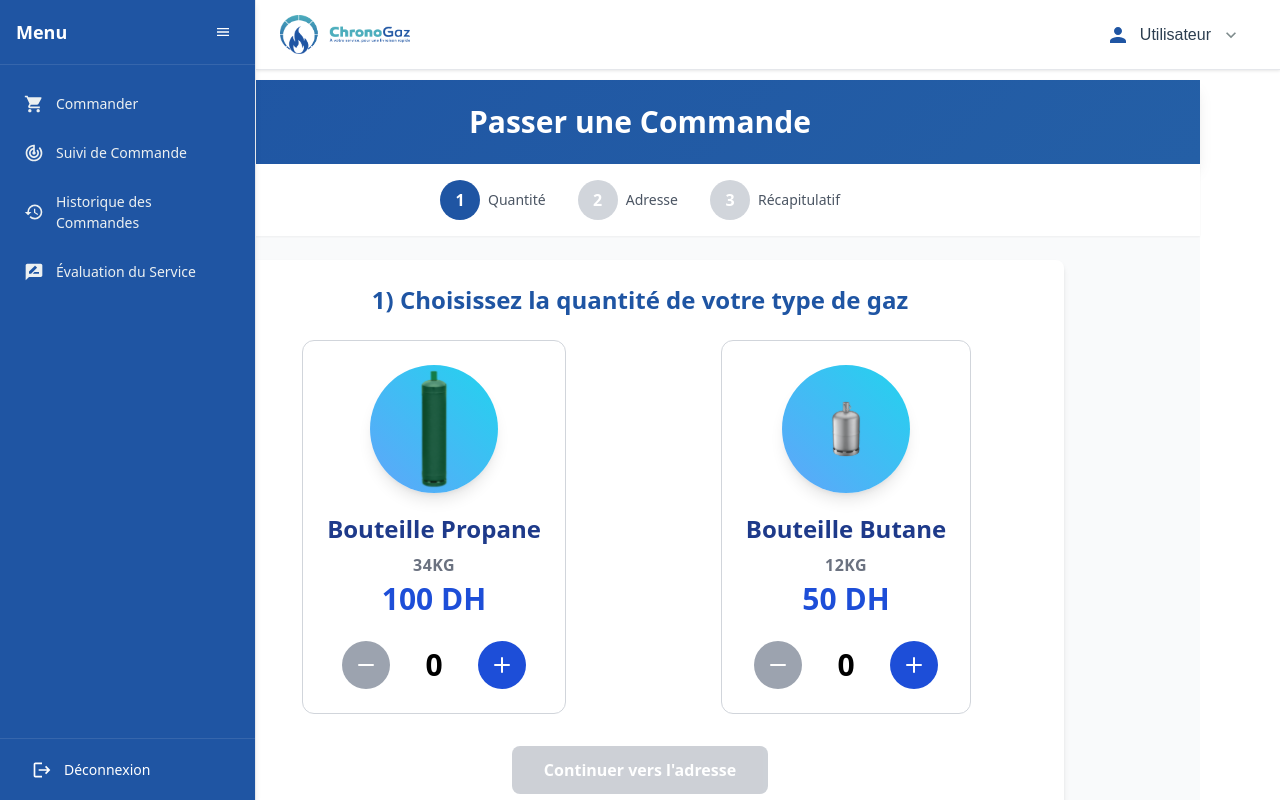
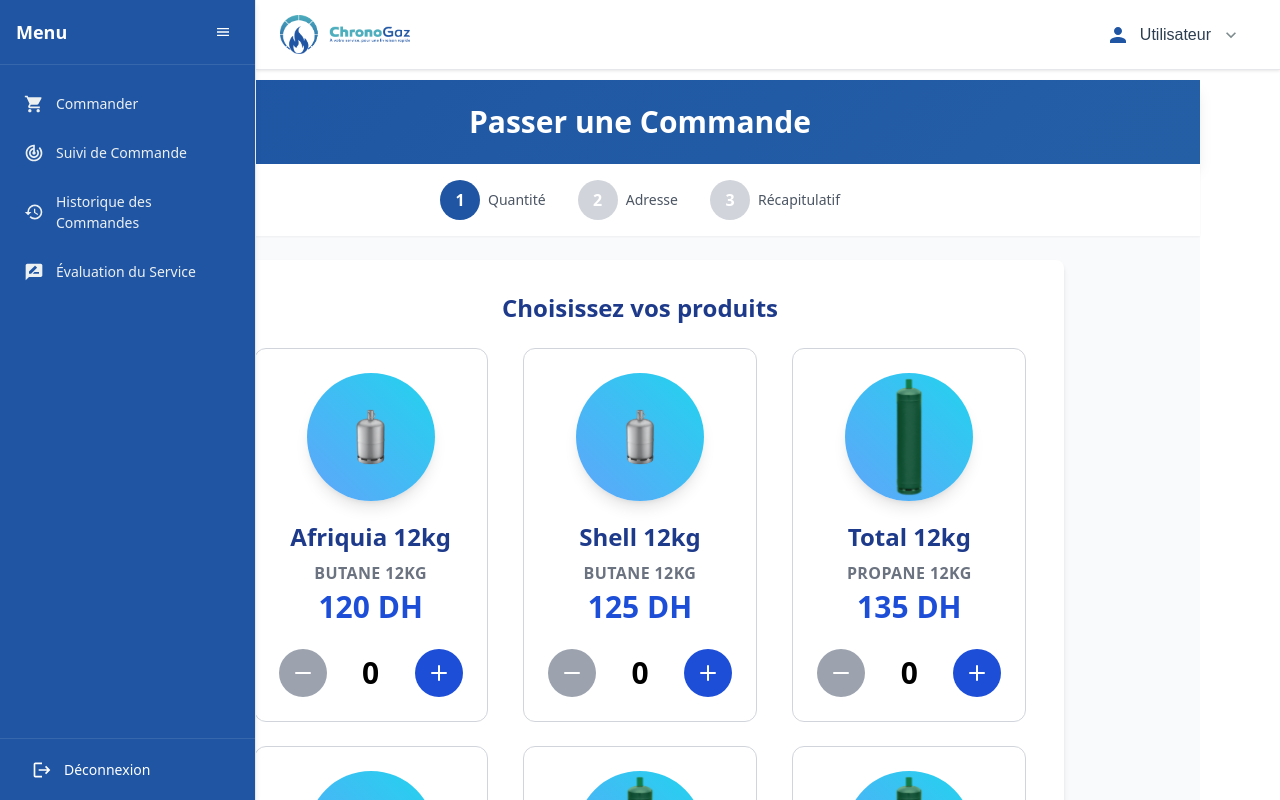
Before and after one commit to ayamte/ChronoGaz_app, a React (Create React App) app in the folder client/: page /Command in a window 1280 px wide. Shown: the top 800 px of the page. Built offline with nearby package versions, Linux system fonts and the light colour scheme.

Commit message:
Des modifications selon remarques

```diff
--- a/client/src/components/CommandPage/AddressStep.jsx
+++ b/client/src/components/CommandPage/AddressStep.jsx
@@ -12,6 +12,8 @@ const AddressStep = ({
   onNext,
   canProceed
 }) => {
+
+
   return (
     <div className="bg-white rounded-lg shadow-md p-6">
       <h2 className="text-2xl font-bold mb-6 text-center" style={{color: '#1F55A3'}}>
--- a/client/src/components/CommandPage/GasCard.jsx
+++ b/client/src/components/CommandPage/GasCard.jsx
@@ -2,7 +2,7 @@
 import React from 'react';
 import { ShoppingCart, Plus, Minus } from 'lucide-react';
 
-const GasCard = ({ title, weight, price, quantity, onQuantityChange, imageUrl }) => {
+const GasCard = ({ title, weight, price, quantity, onQuantityChange, imageUrl, productId }) => {
   return (
     <div className="border border-gray-300 rounded-xl p-6 bg-white hover:shadow-xl transition-shadow duration-300 ease-in-out max-w-sm mx-auto">
       <div className="flex flex-col items-center">
@@ -13,14 +13,12 @@ const GasCard = ({ title, weight, price, quantity, onQuantityChange, imageUrl })
             className="max-h-full max-w-full object-cover rounded-full"
           />
         </div>
-
         <h3 className="text-2xl font-extrabold text-blue-900 mb-2">{title}</h3>
         <p className="text-gray-500 mb-1 uppercase tracking-wide font-semibold">{weight}</p>
         <p className="text-3xl font-extrabold text-blue-700 mb-6">{price} DH</p>
-
         <div className="flex items-center space-x-5">
           <button
-            onClick={() => onQuantityChange('decrement')}
+            onClick={() => onQuantityChange(productId, 'decrement')}
             disabled={quantity === 0}
             className={`w-12 h-12 rounded-full flex items-center justify-center text-white transition-opacity duration-200
               ${quantity === 0 ? 'bg-gray-400 cursor-not-allowed' : 'bg-blue-700 hover:bg-blue-800'}`}
@@ -28,11 +26,9 @@ const GasCard = ({ title, weight, price, quantity, onQuantityChange, imageUrl })
           >
             <Minus size={24} />
           </button>
-
           <span className="text-3xl font-bold w-12 text-center select-none">{quantity}</span>
-
           <button
-            onClick={() => onQuantityChange('increment')}
+            onClick={() => onQuantityChange(productId, 'increment')}
             className="w-12 h-12 rounded-full flex items-center justify-center bg-blue-700 text-white hover:bg-blue-800 transition-colors duration-200"
             aria-label="Incrémenter quantité"
           >
@@ -42,7 +38,7 @@ const GasCard = ({ title, weight, price, quantity, onQuantityChange, imageUrl })
       </div>
     </div>
   );
-
 };
 
+
 export default GasCard;
--- a/client/src/components/CommandPage/QuantityStep.jsx
+++ b/client/src/components/CommandPage/QuantityStep.jsx
@@ -1,55 +1,37 @@
 // components/QuantityStep.jsx
 import React from 'react';
 import GasCard from './GasCard';
-import butaButane from '../../../src/assets/svg/buta-gaz-butane.svg';
-import butaPropane from '../../../src/assets/svg/buta-gaz-propane.svg';
 
 
-const QuantityStep = ({
-  propaneQuantity,
-  butaneQuantity,
-  propanePrice,
-  butanePrice,
-  onQuantityChange,
-  onNext,
-  canProceed
-}) => {
+const QuantityStep = ({ products, quantities, prices, onQuantityChange, onNext, canProceed }) => {
   return (
-    <div className="bg-white rounded-lg shadow-md p-6">
-      <h2 className="text-2xl font-bold mb-6 text-center" style={{color: '#1F55A3'}}>
-        1) Choisissez la quantité de votre type de gaz
-      </h2>
+    <div className="bg-white rounded-lg shadow-md p-8">
+      <h2 className="text-2xl font-bold text-blue-900 mb-6 text-center">Choisissez vos produits</h2>
 
-      <div className="grid md:grid-cols-2 gap-6">
-        <GasCard
-          title="Bouteille Propane"
-          weight="34kg"
-          price={propanePrice}
-          quantity={propaneQuantity}
-          onQuantityChange={(operation) => onQuantityChange('propane', operation)}
-          imageUrl={butaPropane}
-        />
-
-        <GasCard
-          title="Bouteille Butane"
-          weight="12kg"
-          price={butanePrice}
-          quantity={butaneQuantity}
-          onQuantityChange={(operation) => onQuantityChange('butane', operation)}
-          imageUrl={butaButane}
-        />
+      <div className="grid grid-cols-1 md:grid-cols-2 lg:grid-cols-3 gap-6 mb-8">
+        {products.map(product => (
+          <GasCard
+            key={product.id}
+            productId={product.id}
+            title={`${product.marque} ${product.capacite}kg`}
+            weight={`${product.type_gaz} ${product.capacite}kg`}
+            price={prices[product.id]}
+            quantity={quantities[product.id] || 0}
+            onQuantityChange={onQuantityChange}
+            imageUrl={product.image_url}
+          />
+        ))}
       </div>
 
-      <div className="mt-8 text-center">
+      <div className="flex justify-center">
         <button
           onClick={onNext}
           disabled={!canProceed}
-          className={`px-8 py-3 rounded-lg font-bold text-white transition-all ${
+          className={`px-8 py-3 rounded-lg font-medium transition-colors ${
             canProceed
-              ? 'hover:opacity-80 cursor-pointer'
-              : 'opacity-50 cursor-not-allowed'
+              ? 'bg-blue-700 text-white hover:bg-blue-800'
+              : 'bg-gray-400 text-gray-600 cursor-not-allowed'
           }`}
-          style={{backgroundColor: canProceed ? '#1F55A3' : '#9ca3af'}}
         >
           Continuer vers l'adresse
         </button>
--- a/client/src/components/CommandPage/SummaryStep.jsx
+++ b/client/src/components/CommandPage/SummaryStep.jsx
@@ -2,109 +2,66 @@ import React from 'react';
 import { MapPin, Phone } from 'lucide-react';
 
 const SummaryStep = ({ orderData, onBack, onConfirm }) => {
-  const {
-    propaneQuantity,
-    butaneQuantity,
-    propanePrice,
-    butanePrice,
-    deliveryFee,
-    total,
-    useGPS,
-    address,
-    gpsLocation
-  } = orderData;
+  const { products, quantities, prices, deliveryFee, subtotal, total } = orderData;
 
   return (
-    <div className="bg-white rounded-lg shadow-md p-6">
-      <h2 className="text-2xl font-bold mb-6 text-center" style={{color: '#1F55A3'}}>
-        3) Récapitulatif de la commande
-      </h2>
+    <div className="bg-white rounded-lg shadow-md p-8">
+      <h2 className="text-2xl font-bold text-blue-900 mb-6 text-center">Résumé de la commande</h2>
 
-      <div className="space-y-4">
-        {/* Order Items */}
-        <div className="border-2 border-gray-200 rounded-lg p-4">
-          <h3 className="text-lg font-bold mb-4" style={{color: '#245FA6'}}>Articles commandés</h3>
-
-          {propaneQuantity > 0 && (
-            <div className="flex justify-between items-center py-2 border-b">
-              <div>
-                <span className="font-medium">Bouteille Propane 34kg</span>
-                <span className="text-gray-600 ml-2">x {propaneQuantity}</span>
-              </div>
+      <div className="space-y-6">
+        <div>
+          <h3 className="font-bold mb-4">Produits commandés:</h3>
+          {products.filter(product => quantities[product.id] > 0).map(product => (
+            <div key={product.id} className="flex justify-between items-center py-2 border-b">
+              <span>{product.marque} {product.capacite}kg ({product.type_gaz})</span>
               <div className="text-right">
-                <div className="font-bold">{propaneQuantity * propanePrice} DH</div>
-                <div className="text-sm text-gray-600">{propanePrice} DH/unité</div>
+                <span className="font-medium">
+                  {quantities[product.id]} × {prices[product.id]} DH = {quantities[product.id] * prices[product.id]} DH
+                </span>
               </div>
             </div>
-          )}
+          ))}
+        </div>
 
-          {butaneQuantity > 0 && (
-            <div className="flex justify-between items-center py-2 border-b">
-              <div>
-                <span className="font-medium">Bouteille Butane 12kg</span>
-                <span className="text-gray-600 ml-2">x {butaneQuantity}</span>
-              </div>
-              <div className="text-right">
-                <div className="font-bold">{butaneQuantity * butanePrice} DH</div>
-                <div className="text-sm text-gray-600">{butanePrice} DH/unité</div>
-              </div>
-            </div>
-          )}
-
-          <div className="flex justify-between items-center py-2 border-b">
-            <span className="font-medium">Frais de livraison</span>
-            <span className="font-bold">{deliveryFee} DH</span>
+        <div className="border-t pt-4">
+          <div className="flex justify-between py-2">
+            <span>Sous-total:</span>
+            <span className="font-medium">{subtotal} DH</span>
           </div>
-
-          <div className="flex justify-between items-center py-3 text-xl font-bold" style={{color: '#1F55A3'}}>
-            <span>Total</span>
+          <div className="flex justify-between py-2">
+            <span>Frais de livraison:</span>
+            <span className="font-medium">{deliveryFee} DH</span>
+          </div>
+          <div className="flex justify-between py-2 text-xl font-bold border-t">
+            <span>Total:</span>
             <span>{total} DH</span>
           </div>
         </div>
 
-        {/* Delivery Address */}
-        <div className="border-2 border-gray-200 rounded-lg p-4">
-          <h3 className="text-lg font-bold mb-4" style={{color: '#245FA6'}}>Adresse de livraison</h3>
-          {useGPS && gpsLocation ? (
-            <div className="flex items-center space-x-2">
-              <MapPin size={20} style={{color: '#4DAEBD'}} />
-              <span>Position GPS: {gpsLocation.latitude.toFixed(4)}, {gpsLocation.longitude.toFixed(4)}</span>
-            </div>
+        <div>
+          <h3 className="font-bold mb-2">Adresse de livraison:</h3>
+          {orderData.useGPS ? (
+            <p className="text-gray-600">Position GPS: {orderData.gpsLocation?.latitude}, {orderData.gpsLocation?.longitude}</p>
           ) : (
-            <div className="space-y-2">
-              <div className="flex items-start space-x-2">
-                <MapPin size={20} style={{color: '#4DAEBD'}} className="mt-1" />
-                <div>
-                  <p>{address.fullAddress}</p>
-                  <div className="flex items-center space-x-2 mt-1">
-                    <Phone size={16} style={{color: '#4DAEBD'}} />
-                    <span className="text-sm">{address.phone}</span>
-                  </div>
-                  {address.instructions && (
-                    <p className="text-sm text-gray-600 mt-1">
-                      Instructions: {address.instructions}
-                    </p>
-                  )}
-                </div>
-              </div>
+            <div className="text-gray-600">
+              <p>{orderData.address.fullAddress}</p>
+              <p>{orderData.address.phone}</p>
+              {orderData.address.instructions && <p className="italic">{orderData.address.instructions}</p>}
             </div>
           )}
         </div>
       </div>
 
-      <div className="mt-8 flex justify-between">
+      <div className="flex justify-between mt-8">
         <button
           onClick={onBack}
-          className="px-6 py-3 rounded-lg font-bold text-white hover:opacity-80 transition-opacity"
-          style={{backgroundColor: '#4DAEBD'}}
+          className="px-6 py-3 border border-gray-300 rounded-lg hover:bg-gray-50"
         >
           Retour
         </button>
-
         <button
           onClick={onConfirm}
-          className="px-8 py-3 rounded-lg font-bold text-white hover:opacity-80 transition-opacity text-lg"
-          style={{backgroundColor: '#1F55A3'}}
+          className="px-8 py-3 bg-green-600 text-white rounded-lg hover:bg-green-700 font-medium"
         >
           Confirmer la commande
         </button>
@@ -113,4 +70,5 @@ const SummaryStep = ({ orderData, onBack, onConfirm }) => {
   );
 };
 
+
 export default SummaryStep;
--- a/client/src/components/OrderHistoryPage/OrderCard.jsx
+++ b/client/src/components/OrderHistoryPage/OrderCard.jsx
@@ -84,7 +84,7 @@ const OrderCard = ({ order }) => {
                 </button>
               ) : null}
 
-              {order.driver && (order.status === 'en_cours' || order.status === 'en_route') && (
+              {order.driver && (order.status === 'en_cours') && (
                 <button
                   className="px-4 py-2 rounded-lg text-white font-medium hover:opacity-80 transition-opacity"
                   style={{backgroundColor: '#1F55A3'}}
--- a/client/src/components/OrderHistoryPage/SearchAndFilters.jsx
+++ b/client/src/components/OrderHistoryPage/SearchAndFilters.jsx
@@ -6,7 +6,7 @@ const SearchAndFilters = ({ searchTerm, setSearchTerm, filterStatus, setFilterSt
     const filterButtons = [
       { value: 'toutes', label: 'Toutes', color: '#6B7280' },
       { value: 'livree', label: 'Livrées', color: '#10B981' },
-      { value: 'en_route', label: 'En route', color: '#4DAEBD' },
+    //  { value: 'en_route', label: 'En route', color: '#4DAEBD' },
       { value: 'en_cours', label: 'En cours', color: '#F59E0B' },
       { value: 'annulee', label: 'Annulées', color: '#EF4444' }
     ];
--- a/client/src/components/Pages/Command.jsx
+++ b/client/src/components/Pages/Command.jsx
@@ -4,37 +4,96 @@ import StepsIndicator from '../CommandPage/StepsIndicator';
 import QuantityStep from '../CommandPage/QuantityStep';
 import AddressStep from '../CommandPage/AddressStep';
 import SummaryStep from '../CommandPage/SummaryStep';
+import butaButane from '../../assets/svg/buta-gaz-butane.svg';
+import butaPropane from '../../assets/svg/buta-gaz-propane.svg';
 
 const Command = () => {
   const [currentStep, setCurrentStep] = useState(1);
-  const [propaneQuantity, setPropaneQuantity] = useState(0);
-  const [butaneQuantity, setButaneQuantity] = useState(0);
+  const [quantities, setQuantities] = useState({});
   const [useGPS, setUseGPS] = useState(false);
   const [address, setAddress] = useState({
-    fullAddress: '',
-    phone: '',
+    fullAddress: '2 Mars, immeuble 122, Apartement 12',
+    phone: '0674563411',
     instructions: ''
   });
   const [gpsLocation, setGpsLocation] = useState(null);
 
-  const propanePrice = 100;
-  const butanePrice = 50;
+  // Produits disponibles (normalement depuis votre API)
+  const products = [
+    {
+      id: 1,
+      reference: 'BUT-12KG-AFRIQUIA',
+      nom_court: 'Butane 12kg Afriquia',
+      type_gaz: 'BUTANE',
+      capacite: 12,
+      marque: 'Afriquia',
+      image_url: butaButane
+    },
+    {
+      id: 2,
+      reference: 'BUT-12KG-SHELL',
+      nom_court: 'Butane 12kg Shell',
+      type_gaz: 'BUTANE',
+      capacite: 12,
+      marque: 'Shell',
+      image_url: butaButane
+    },
+    {
+      id: 3,
+      reference: 'PROP-12KG-TOTAL',
+      nom_court: 'Propane 12kg Total',
+      type_gaz: 'PROPANE',
+      capacite: 12,
+      marque: 'Total',
+      image_url: butaPropane
+    },
+    {
+      id: 4,
+      reference: 'BUT-34KG-AFRIQUIA',
+      nom_court: 'Butane 34kg Afriquia',
+      type_gaz: 'BUTANE',
+      capacite: 34,
+      marque: 'Afriquia',
+      image_url: butaButane
+    },
+    {
+      id: 5,
+      reference: 'PROP-34KG-SHELL',
+      nom_court: 'Propane 34kg Shell',
+      type_gaz: 'PROPANE',
+      capacite: 34,
+      marque: 'Shell',
+      image_url: butaPropane
+    },
+    {
+      id: 6,
+      reference: 'PROP-34KG-SHELL',
+      nom_court: 'Propane 34kg Shell',
+      type_gaz: 'PROPANE',
+      capacite: 34,
+      marque: 'Shell',
+      image_url: butaPropane
+    }
+  ];
+
+  const prices = {
+    1: 120, // BUT-12KG-AFRIQUIA
+    2: 125, // BUT-12KG-SHELL
+    3: 135, // PROP-12KG-TOTAL
+    4: 350, // BUT-34KG-AFRIQUIA
+    5: 380,  // PROP-34KG-SHELL
+    6: 200
+  };
+
   const deliveryFee = 20;
 
-  const handleQuantityChange = (type, operation) => {
-    if (type === 'propane') {
-      if (operation === 'increment') {
-        setPropaneQuantity(prev => prev + 1);
-      } else if (operation === 'decrement' && propaneQuantity > 0) {
-        setPropaneQuantity(prev => prev - 1);
-      }
-    } else if (type === 'butane') {
-      if (operation === 'increment') {
-        setButaneQuantity(prev => prev + 1);
-      } else if (operation === 'decrement' && butaneQuantity > 0) {
-        setButaneQuantity(prev => prev - 1);
-      }
-    }
+  const handleQuantityChange = (productId, operation) => {
+    setQuantities(prev => ({
+      ...prev,
+      [productId]: operation === 'increment'
+        ? (prev[productId] || 0) + 1
+        : Math.max(0, (prev[productId] || 0) - 1)
+    }));
   };
 
   const handleGPSLocation = () => {
@@ -56,25 +115,37 @@ const Command = () => {
     }
   };
 
-  const canProceedToStep2 = propaneQuantity > 0 || butaneQuantity > 0;
+  const canProceedToStep2 = Object.values(quantities).some(qty => qty > 0);
   const canProceedToStep3 = useGPS ? gpsLocation : address.fullAddress && address.phone;
 
-  const subtotal = (propaneQuantity * propanePrice) + (butaneQuantity * butanePrice);
+  const subtotal = Object.entries(quantities).reduce((total, [productId, qty]) => {
+    return total + (qty * (prices[productId] || 0));
+  }, 0);
   const total = subtotal + deliveryFee;
 
   const handleConfirmOrder = () => {
+    // Garde votre logique originale
+    const orderData = {
+      products,
+      quantities,
+      prices,
+      deliveryFee,
+      subtotal,
+      total,
+      useGPS,
+      address,
+      gpsLocation
+    };
 
     localStorage.setItem('lastOrder', JSON.stringify(orderData));
     alert('Commande confirmée avec succès !');
-
     window.location.href = "/TrackOrder";
   };
 
   const orderData = {
-    propaneQuantity,
-    butaneQuantity,
-    propanePrice,
-    butanePrice,
+    products,
+    quantities,
+    prices,
     deliveryFee,
     subtotal,
     total,
@@ -87,20 +158,17 @@ const Command = () => {
     <div className="min-h-screen bg-gray-50">
       <Title />
       <StepsIndicator currentStep={currentStep} />
-
       <div className="max-w-4xl mx-auto p-6">
         {currentStep === 1 && (
           <QuantityStep
-            propaneQuantity={propaneQuantity}
-            butaneQuantity={butaneQuantity}
-            propanePrice={propanePrice}
-            butanePrice={butanePrice}
+            products={products}
+            quantities={quantities}
+            prices={prices}
             onQuantityChange={handleQuantityChange}
             onNext={() => setCurrentStep(2)}
             canProceed={canProceedToStep2}
           />
         )}
-
         {currentStep === 2 && (
           <AddressStep
             useGPS={useGPS}
@@ -114,7 +182,6 @@ const Command = () => {
             canProceed={canProceedToStep3}
           />
         )}
-
         {currentStep === 3 && (
           <SummaryStep
             orderData={orderData}
@@ -127,4 +194,5 @@ const Command = () => {
   );
 };
 
+
 export default Command;
--- a/client/src/components/Pages/OrderHistory.jsx
+++ b/client/src/components/Pages/OrderHistory.jsx
@@ -70,7 +70,7 @@ const OrderHistory = () => {
         id: "GAZ-2024-001230",
         date: "2024-07-22",
         time: "11:30",
-        status: "en_route",
+        status: "en_cours",
         items: [
           { name: "Bouteille Propane 34kg", quantity: 1, price: 100 },
           { name: "Bouteille Butane 12kg", quantity: 1, price: 50 }
--- a/client/src/components/Pages/TrackOrder.jsx
+++ b/client/src/components/Pages/TrackOrder.jsx
@@ -100,11 +100,7 @@ const TrackOrder = () => {
     vehicle: "Camionnette - ABC 1234"
   };
 
-  const orderItems = [
-    { name: "Bouteille Propane 34kg x 2", price: 200 },
-    { name: "Bouteille Butane 12kg x 1", price: 50 },
-    { name: "Frais de livraison", price: 20 }
-  ];
+
 
   const getStatusDescription = () => {
     switch(orderStatus) {
@@ -144,10 +140,7 @@ const TrackOrder = () => {
           destinationPosition={destinationPosition}
         />
 
-        <OrderSummary
-          orderItems={orderItems}
-          total={270}
-        />
+        <OrderSummary />
       </div>
     </div>
   );
--- a/client/src/components/TrackOrderPage/OrderSummary.jsx
+++ b/client/src/components/TrackOrderPage/OrderSummary.jsx
@@ -1,76 +1,87 @@
-import React from "react";
-import { useEffect, useState } from "react";
+import React, { useEffect, useState } from "react";
 
 const OrderSummary = () => {
-    const [orderItems, setOrderItems] = useState({
-    propaneQuantity : 0,
-    butaneQuantity : 0,
-    propanePrice : 100,
-    butanePrice: 50,
+  const [orderData, setOrderData] = useState({
+    products: [],
     deliveryFee: 20,
+    total: 0,
     subtotal: 0,
-    total: 0
   });
 
   useEffect(() => {
-    const savedOrder = JSON.parse(localStorage.getItem('lastOrder'));
-    if (savedOrder){
-      setOrderItems({
-        propaneQuantity : savedOrder.propaneQuantity,
-        butaneQuantity : savedOrder.butaneQuantity,
-        propanePrice : savedOrder.propanePrice,
-        butanePrice: savedOrder.butanePrice,
-        deliveryFee: savedOrder.deliveryFee,
-        subtotal: savedOrder.subtotal,
-        total: savedOrder.total
+    const savedOrder = JSON.parse(localStorage.getItem("lastOrder"));
+    if (savedOrder) {
+      const detailedProducts = savedOrder.products
+        .map((product) => {
+          const quantity = savedOrder.quantities[product.id] || 0;
+          const unit_price = savedOrder.prices[product.id] || 0;
+
+          return {
+            ...product,
+            quantity,
+            unit_price
+          };
         })
+        .filter(p => p.quantity > 0); // Ne garder que ceux commandés
+
+      const subtotal = detailedProducts.reduce(
+        (sum, item) => sum + item.unit_price * item.quantity,
+        0
+      );
+      const total = subtotal + (savedOrder.deliveryFee || 0);
+
+      setOrderData({
+        products: detailedProducts,
+        deliveryFee: savedOrder.deliveryFee || 0,
+        subtotal,
+        total,
+      });
     }
-  },[]);
+  }, []);
+
 
   return (
     <div className="bg-white rounded-lg shadow-md p-6 mt-6">
-        <h3 className="text-xl font-bold mb-4" style={{color: '#245FA6'}}>
+      <h3 className="text-xl font-bold mb-4" style={{ color: "#245FA6" }}>
         Détails de la commande
       </h3>
 
       <div className="space-y-3">
-        {orderItems.propaneQuantity > 0 && (
-            <div className="flex justify-between items-center py-2 border-b">
+        {orderData.products.map(
+          (item) =>
+            item.quantity > 0 && (
+              <div
+                key={item.id}
+                className="flex justify-between items-center py-2 border-b"
+              >
                 <div>
-                <span className="font-medium">Bouteille Propane 34kg</span>
-                <span className="text-gray-600 ml-2">x {orderItems.propaneQuantity}</span>
+                  <span className="font-medium">{item.nom_court}</span>
+                  <span className="text-gray-600 ml-2">x {item.quantity}</span>
                 </div>
                 <div className="text-right">
-                <div className="font-bold">{orderItems.propaneQuantity * orderItems.propanePrice} DH</div>
-                <div className="text-sm text-gray-600">{orderItems.propanePrice} DH/unité</div>
+                  <div className="font-bold">{item.quantity * item.unit_price} DH</div>
+                  <div className="text-sm text-gray-600">{item.unit_price} DH/unité</div>
                 </div>
               </div>
-          )}
-
-          {orderItems.butaneQuantity > 0 && (
-            <div className="flex justify-between items-center py-2 border-b">
-              <div>
-                <span className="font-medium">Bouteille Butane 12kg</span>
-                <span className="text-gray-600 ml-2">x {orderItems.butaneQuantity}</span>
-              </div>
-              <div className="text-right">
-                <div className="font-bold">{orderItems.butaneQuantity * orderItems.butanePrice} DH</div>
-                <div className="text-sm text-gray-600">{orderItems.butanePrice} DH/unité</div>
-              </div>
-            </div>
+            )
         )}
 
         <div className="flex justify-between items-center py-2 border-b">
           <span className="font-medium">Frais de livraison</span>
-            <span className="font-bold">{orderItems.deliveryFee} DH</span>
+          <span className="font-bold">{orderData.deliveryFee} DH</span>
         </div>
 
-          <div className="flex justify-between items-center py-3 text-xl font-bold" style={{color: '#1F55A3'}}>
+        <div
+          className="flex justify-between items-center py-3 text-xl font-bold"
+          style={{ color: "#1F55A3" }}
+        >
           <span>Total</span>
-            <span>{orderItems.total} DH</span>
+          <span>{orderData.total} DH</span>
         </div>
       </div>
     </div>
   );
 };
+
+
 export default OrderSummary;
```
Also changed, not shown: client/src/components/OrderHistoryPage/StatusBadge.jsx (+0 -8 lines). Lines whose indentation alone changed are shown as unchanged.
